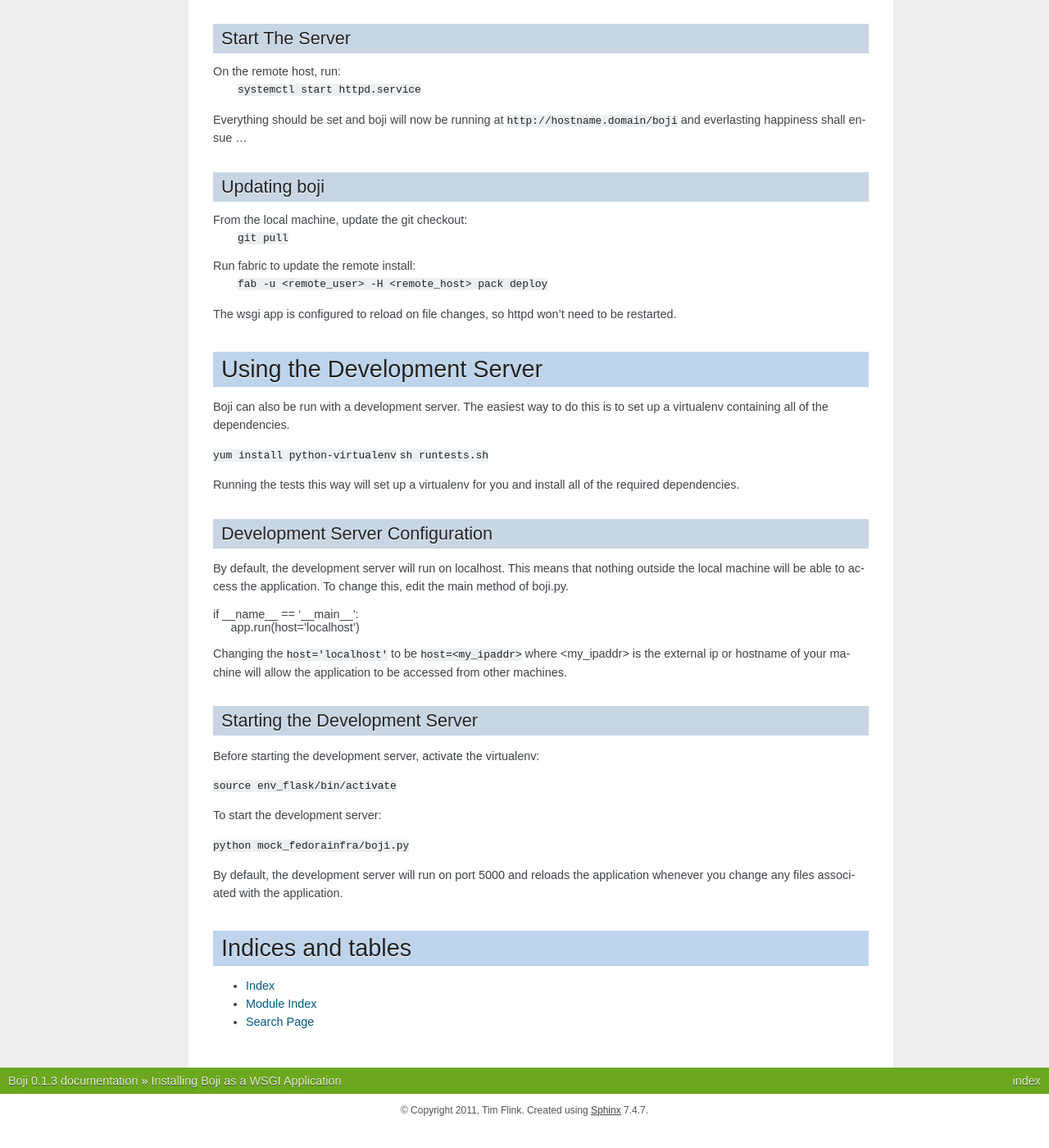
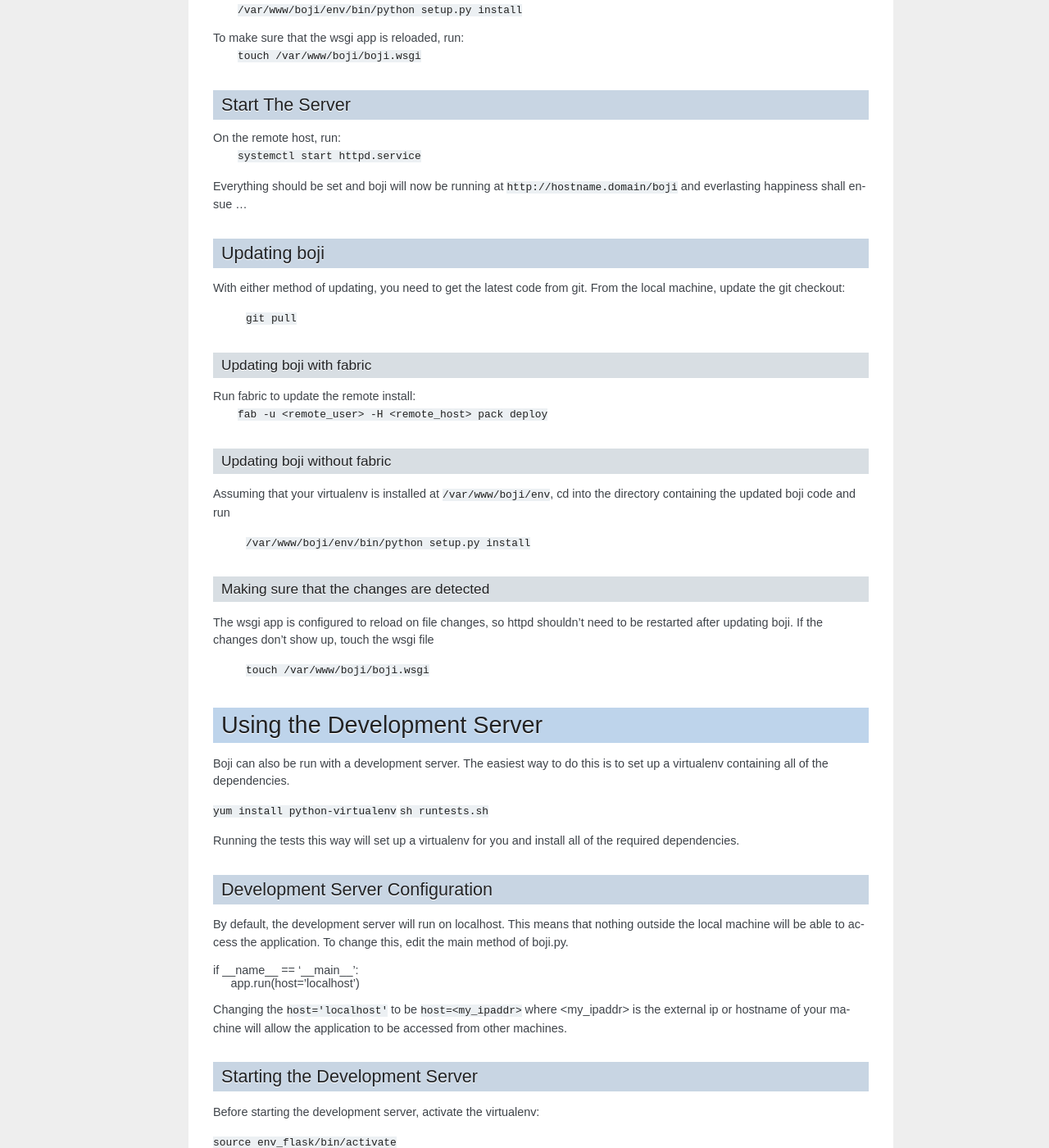
Before and after one commit to tflink/mock_fedorainfra, a Sphinx documentation site: the page built from doc/installation.rst, in a window 1280 px wide and 1400 px high, scrolled down 1448 px. Shown: the whole window at 82% size. Built offline with Sphinx 7.4.7, drawn with Linux system fonts in a browser that asks for light colours; before the commit the page ends 2822 px from its top, so only the background shows below that; some of the changed text lies outside the part shown.

Commit message:
updated documentation for updates without fabric and some formatting issues

```diff
--- a/doc/installation.rst
+++ b/doc/installation.rst
@@ -40,13 +40,13 @@
 --------------------------
 
 Setup the virtualenv used for boji
- ``mkdir /var/www/boji``
- ``cd /var/www/boji``
- ``virtualenv --distribute env``
+ - ``mkdir /var/www/boji``
+ - ``cd /var/www/boji``
+ - ``virtualenv --distribute env``
 
 Copy these files to the target host:
- * conf/boji.conf to /etc/httpd/conf.d
- * conf/boji.wsgi to /var/www/boji/.
+ * ``conf/boji.conf`` to ``/etc/httpd/conf.d/``
+ * ``conf/boji.wsgi`` to ``/var/www/boji/``.
 
 Installing boji
 ---------------
@@ -69,10 +69,10 @@
 (ie needing to forward ssh keys etc.) you can install directly.
 
 From the directory containing a boji checkout, run:
-``/var/www/boji/env/bin/python setup.py install``
+ ``/var/www/boji/env/bin/python setup.py install``
 
 To make sure that the wsgi app is reloaded, run:
-``touch /var/www/boji/boji.wsgi``
+ ``touch /var/www/boji/boji.wsgi``
 
 Start The Server
 ----------------
@@ -86,15 +86,27 @@
 Updating boji
 -------------
 
+With either method of updating, you need to get the latest code from git.
 From the local machine, update the git checkout:
  ``git pull``
 
+Updating boji with fabric
+^^^^^^^^^^^^^^^^^^^^^^^^^
 Run fabric to update the remote install:
  ``fab -u <remote_user> -H <remote_host> pack deploy``
 
-The wsgi app is configured to reload on file changes, so httpd won't need to be restarted.
+Updating boji without fabric
+^^^^^^^^^^^^^^^^^^^^^^^^^^^^
+Assuming that your virtualenv is installed at ``/var/www/boji/env``, cd into the
+directory containing the updated boji code and run
+ ``/var/www/boji/env/bin/python setup.py install``
 
-
+Making sure that the changes are detected
+^^^^^^^^^^^^^^^^^^^^^^^^^^^^^^^^^^^^^^^^^
+The wsgi app is configured to reload on file changes, so httpd shouldn't need
+to be restarted after updating boji. If the changes don't show up, touch the
+wsgi file
+ ``touch /var/www/boji/boji.wsgi``
 
 .. _installation-devel-server:
 
```
